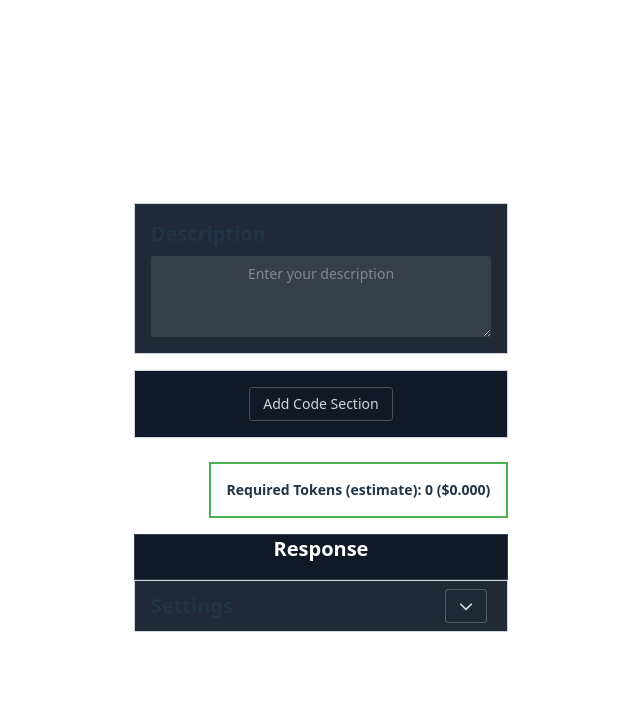
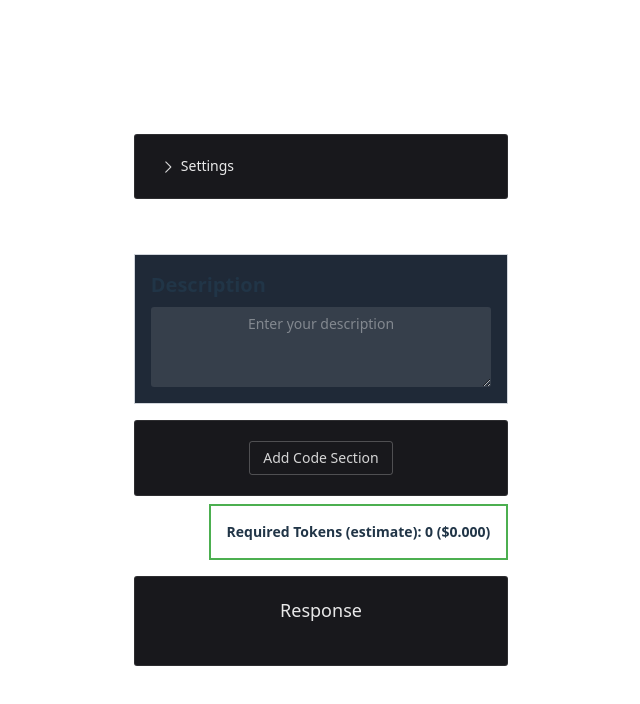
Before and after one commit to petersopko/gptcodepal, a Vue app: page / in a window 1280 px wide. Shown: the top 704 px of the page, without its empty margins (319-959 px from the left). Built offline with nearby package versions, Linux system fonts and the light colour scheme; what @highlightjs/vue-plugin would draw is missing.

Commit message:
naive cards and collapse

```diff
--- a/src/components/CodeInput.vue
+++ b/src/components/CodeInput.vue
@@ -1,47 +1,23 @@
 <template>
-    <div class="bg-gray-800 border border-gray-300 p-4 rounded-none mb-4">
-        <div class="flex items-center justify-between text-xl font-bold mb-4">
-            <div>
-                <span>{{ !modelValue.name ? 'Code Input ' + (index + 1) : modelValue.name }}</span>
-            </div>
-            <div>
-                <IconButton icon="chevron-down" v-if="refIsFolded" @click="toggleFold" />
-                <IconButton icon="chevron-up" v-else @click="toggleFold" />
-                <IconButton icon="trash-alt" class="text-red" @click="$emit('remove')" />
-            </div>
-        </div>
-        <div v-show="!refIsFolded">
-            <n-input v-model:value="name" :default-value="modelValue.name" :placeholder="namePlaceholder" class="mb-4" />
-            <n-input v-model:value="value" :default-value="modelValue.code" :placeholder="codePlaceholder" type="textarea"
-                :rows="rows" :style="{ 'min-height': minHeight + 'px' }" @input="updateValue" />
-        </div>
+    <div class="mb-2">
+        <n-input v-model:value="name" :default-value="modelValue.name" placeholder="Name your code input" class="mb-4" />
+        <n-input v-model:value="value" :default-value="modelValue.code" placeholder="Enter your code" type="textarea"
+            @input="updateValue" />
     </div>
 </template>
 <script setup>
-import { ref, watch, computed } from "vue";
-import IconButton from "./IconButton.vue";
+import { ref, watch } from "vue";
 
 const props = defineProps({
     modelValue: Object,
-    namePlaceholder: String,
-    codePlaceholder: String,
-    rows: Number,
     index: Number,
-    minHeight: {
-        type: Number,
-        default: 100,
-    },
-    isFolded: {
-        type: Boolean,
-        default: false,
-    },
+
 });
 
 const emit = defineEmits(["update:modelValue", "remove"]);
 
 const name = ref(props.modelValue.name);
 const value = ref(props.modelValue.code);
-const refIsFolded = ref(props.isFolded);
 
 watch(
     [name, value],
@@ -51,17 +27,6 @@ watch(
     { deep: true }
 );
 
-watch(
-    () => props.isFolded,
-    (newVal) => {
-        refIsFolded.value = newVal;
-    }
-);
-
-const toggleFold = () => {
-    refIsFolded.value = !refIsFolded.value;
-    emit("update:isFolded", refIsFolded.value);
-};
 
 function updateValue(event) {
     emit("update:modelValue", { name: name.value, code: event });
--- a/src/components/CodeInputList.vue
+++ b/src/components/CodeInputList.vue
@@ -1,17 +1,23 @@
 <template>
-    <div class="bg-gray-900 border border-gray-300 p-4 rounded-none mb-4 input">
-        <div v-for="(codeInput, index) in codeInputs" :key="index">
-            <CodeInput v-model="codeInputs[index]" name-placeholder="Name your code input"
-                code-placeholder="Enter your code" :rows="20" :index="index" @remove="removeCodeInput(index)"
-                :is-folded="!isLastCodeInput(index)" @update:isFolded="updateIsFolded(index, $event)" />
-        </div>
+    <n-card>
+        <n-collapse>
+            <n-collapse-item v-for="(codeInput, index) in codeInputs"
+                :title="!codeInput.name ? 'Code Input ' + (index + 1) : codeInput.name" :name="String(index)"
+                default-expanded-names="1" accordion :key="index">
+                <CodeInput v-model="codeInputs[index]" :index="index" />
+                <template #header-extra>
+                    <IconButton icon="trash-alt" class="text-red" @click="removeCodeInput(index)" />
+                </template>
+            </n-collapse-item>
+        </n-collapse>
         <n-button @click="addCodeInput">Add Code Section</n-button>
-    </div>
+    </n-card>
 </template>
 
 
 <script setup>
 import CodeInput from './CodeInput.vue';
+import IconButton from './IconButton.vue';
 
 const props = defineProps({
     codeInputs: Array,
@@ -27,12 +33,4 @@ const addCodeInput = () => {
     emit('add');
 };
 
-const isLastCodeInput = (index) => {
-    return index === props.codeInputs?.length - 1;
-};
-const updateIsFolded = (index, newVal) => {
-    if (index < props.codeInputs.length - 1) {
-        props.codeInputs[index].isFolded = newVal;
-    }
-};
 </script>
--- a/src/components/ResponseSection.vue
+++ b/src/components/ResponseSection.vue
@@ -1,14 +1,10 @@
 <template>
-    <div class="bg-gray-900 border border-gray-700">
-        <ResponseSectionHeadline />
-        <ResponseTokensInfo :responseTokens="responseTokens" :actualTokens="actualTokens" />
+    <n-card title="Response">
         <ResponseContent :response="response" />
-    </div>
+    </n-card>
 </template>
 
 <script setup>
-import ResponseSectionHeadline from './ResponseSectionHeadline.vue';
-import ResponseTokensInfo from './ResponseTokensInfo.vue';
 import ResponseContent from './ResponseContent.vue';
 
 const props = defineProps({
--- a/src/components/ResponseSectionHeadline.vue
+++ /dev/null
@@ -1,5 +0,0 @@
-<template>
-    <div class="text-xl font-bold text-white mb-4">
-        Response
-    </div>
-</template>
--- a/src/components/Settings.vue
+++ b/src/components/Settings.vue
@@ -1,31 +1,20 @@
 <template>
-    <div class="bg-gray-800 border border-gray-300 py-2 px-4 rounded-none mb-5">
-        <div class="flex items-center justify-between text-xl font-bold">
-            <div>Settings</div>
-            <IconButton @click="toggleFold" :icon="`chevron-${isFolded ? 'down' : 'up'}`" />
-        </div>
-        <div v-show="!isFolded">
-            <div class="mt-4">
+    <n-card>
+        <n-collapse accordion>
+            <n-collapse-item title="Settings" name="1">
                 <ApiKeyInput @save-api-key="saveApiKey" />
-            </div>
-        </div>
-    </div>
+            </n-collapse-item>
+        </n-collapse>
+    </n-card>
 </template>
 
 <script setup>
-import { ref } from "vue";
-import IconButton from "./IconButton.vue";
 import ApiKeyInput from "./ApiKeyInput.vue";
 
 const emit = defineEmits(["save-api-key"]);
 
-const isFolded = ref(true);
 
 const saveApiKey = (apiKey) => {
     emit("save-api-key", apiKey);
 };
-
-const toggleFold = () => {
-    isFolded.value = !isFolded.value;
-};
 </script>
--- a/src/views/Interface.vue
+++ b/src/views/Interface.vue
@@ -1,6 +1,8 @@
 <template>
   <div class="container">
     <Loader :loading="loading" />
+    <Settings @save-api-key="saveApiKey" class="settings" />
+
     <Tabs :tabs="tabs" :activeTab="activeTabIndex" @update:activeTab="updateActiveTab" @add-tab="addTab"
       @delete-tab="deleteTab" />
     <TextInput v-model.value="descriptionRef" placeholder="Enter your description" :activeTab="activeTabIndex" />
@@ -10,7 +12,6 @@
       <TokenEstimations :tokenCount="tokenCount" :responseTokens="responseTokens" :actualTokens="actualTokens" />
     </div>
     <ResponseSection :response="response" />
-    <Settings @save-api-key="saveApiKey" class="settings" />
   </div>
 </template>
 
```
